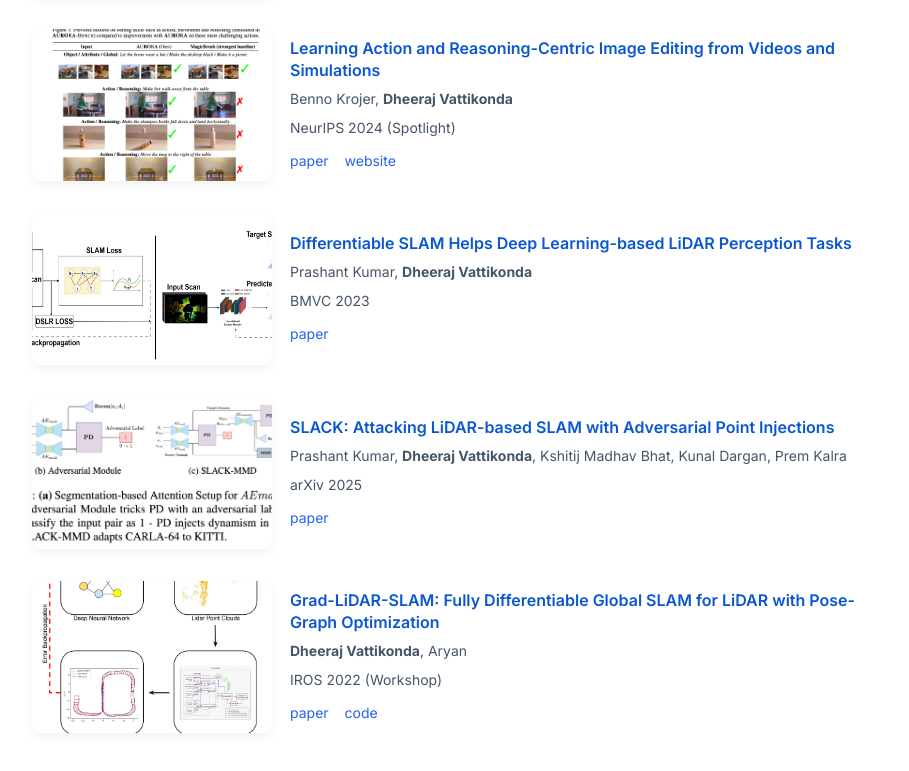
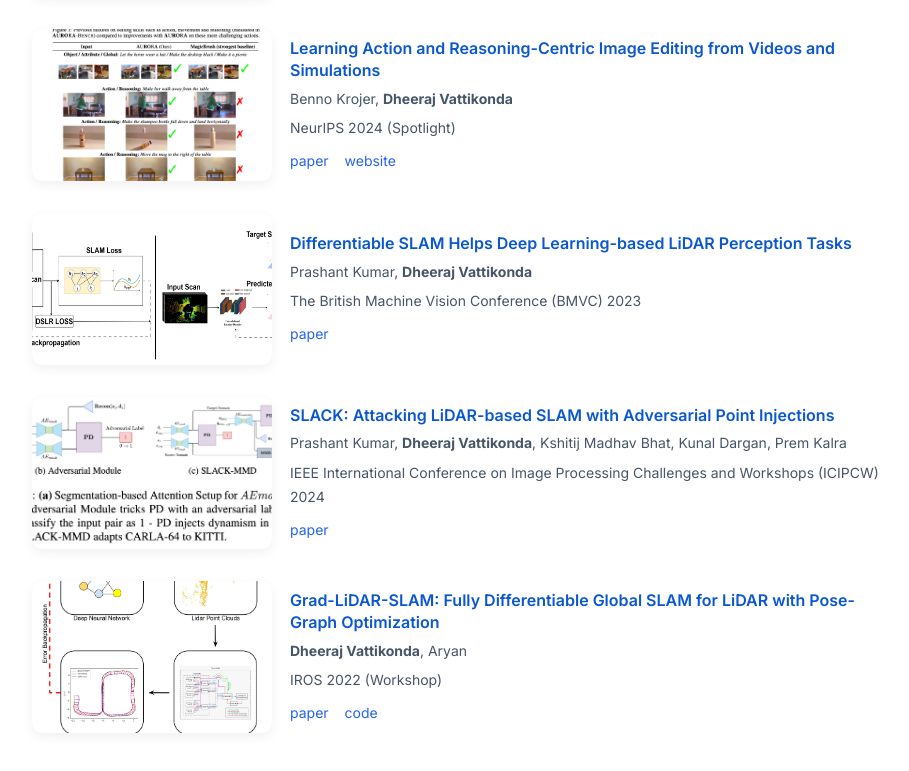
Before and after one commit to Vattikondadheeraj/dheerajvattikonda.github.io, a plain HTML site: page index.html in a window 1280 px wide. Shown: the part 779-1550 px from the top of the page, without its empty margins (178-1087 px from the left). Drawn offline with Linux system fonts and the light colour scheme.

Commit message:
Update paper venue details in index.html

```diff
--- a/index.html
+++ b/index.html
@@ -151,7 +151,7 @@
                     <a href="https://arxiv.org/abs/2309.09206" target="_blank" rel="noopener noreferrer">Differentiable SLAM Helps Deep Learning-based LiDAR Perception Tasks</a>
                 </div>
                 <div class="paper-authors">Prashant Kumar, <strong>Dheeraj Vattikonda</strong></div>
-                <div class="paper-venue">BMVC 2023</div>
+                <div class="paper-venue">The British Machine Vision Conference (BMVC) 2023</div>
                 <div class="paper-links">
                     <a href="https://arxiv.org/abs/2309.09206" target="_blank" rel="noopener noreferrer">paper</a>
                 </div>
@@ -167,7 +167,7 @@
                     <a href="https://arxiv.org/abs/2504.03089" target="_blank" rel="noopener noreferrer">SLACK: Attacking LiDAR-based SLAM with Adversarial Point Injections</a>
                 </div>
                 <div class="paper-authors">Prashant Kumar, <strong>Dheeraj Vattikonda</strong>, Kshitij Madhav Bhat, Kunal Dargan, Prem Kalra</div>
-                <div class="paper-venue">arXiv 2025</div>
+                <div class="paper-venue">IEEE International Conference on Image Processing Challenges and Workshops (ICIPCW) 2024</div>
                 <div class="paper-links">
                     <a href="https://arxiv.org/abs/2504.03089" target="_blank" rel="noopener noreferrer">paper</a>
                 </div>
```
